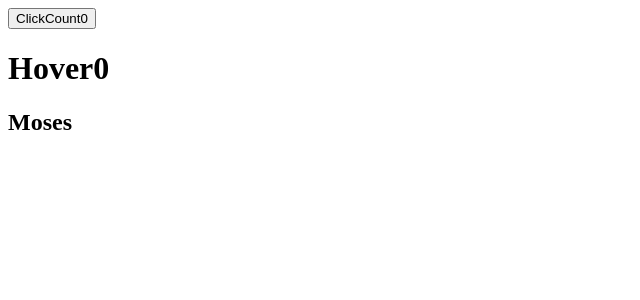
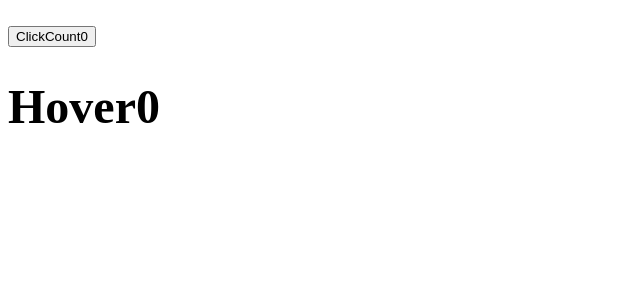
Before and after one commit to Ajdev11/hooks, a React (Create React App) app: page / in a window 1280 px wide. Shown: the top 300 px of the page, without its empty margins (0-640 px from the left). Built offline with nearby package versions, Linux system fonts and the light colour scheme.

Commit message:
THe render props

```diff
--- a/src/App.js
+++ b/src/App.js
@@ -4,6 +4,7 @@ import React, { Component } from "react";
 import ClickCount from "./Components/clickCount";
 import Hover from "./Components/Hover";
 import User from "./Components/User";
+import Counter from "./Components/Counter";
 
 class App extends Component {
   render() {
@@ -11,11 +12,13 @@ class App extends Component {
       /*<>
         <ClickCounter name="Olaseni"/>
         <MouseHover />
+        <ClickCount />
+      <Hover />
+      <User />
       </>*/
       <>
-      <ClickCount />
-      <Hover />
-      <User name = {(isLoggedIn)=> isLoggedIn? "Moses":"Guest"} />
+      <Counter name = {(count, handleIncrement)=> <ClickCount count={count} handleIncrement={handleIncrement} />} />
+      <Counter name = {(count, handleIncrement)=> <Hover count={count} handleIncrement={handleIncrement}/>}/>
       </>
     );
   }
--- /dev/null
+++ b/src/Components/Counter.jsx
@@ -0,0 +1,23 @@
+import React, { Component } from "react";
+
+class Counter extends Component {
+  constructor(props) {
+    super(props);
+
+    this.state = {
+      count: 0,
+    };
+  }
+  handleIncrement = () => {
+    this.setState((prevState) => {
+      return { count: prevState.count + 1 };
+    });
+  };
+  render() {
+    return <>
+      <h2>{this.props.name(this.state.count, this.handleIncrement)}</h2>
+    </>;
+  }
+}
+
+export default Counter;
--- a/src/Components/Hover.jsx
+++ b/src/Components/Hover.jsx
@@ -1,23 +1,11 @@
 import React, { Component } from "react";
 
 class Hover extends Component {
-    constructor(props) {
-        super(props);
-
-        this.state = {
-          count: 0,
-        };
-      }
-      handleIncrement = () => {
-        this.setState((prevState) => {
-          return { count: prevState.count + 1 };
-        });
-      };
   render() {
-    const {count}=this.state
+    const { count, handleIncrement } = this.props;
     return (
       <>
-        <h1 onMouseOver={this.handleIncrement}>Hover{count}</h1>
+        <h1 onMouseOver={handleIncrement}>Hover{count}</h1>
       </>
     );
   }
--- a/src/Components/User.jsx
+++ b/src/Components/User.jsx
@@ -1,4 +1,4 @@
-import React, { Component } from 'react'
+import React, { Component } from "react";
 
 class User extends Component {
   render() {
@@ -6,8 +6,8 @@ class User extends Component {
       <div>
         <h2>{this.props.name(true)}</h2>
       </div>
-    )
+    );
   }
 }
 
-export default User
+export default User;
--- a/src/Components/clickCount.jsx
+++ b/src/Components/clickCount.jsx
@@ -1,25 +1,11 @@
 import React, { Component } from "react";
 
-
-
 class ClickCount extends Component {
-  constructor(props) {
-    super(props);
-
-    this.state = {
-      count: 0,
-    };
-  }
-  handleIncrement = () => {
-    this.setState((prevState) => {
-      return { count: prevState.count + 1 };
-    });
-  };
   render() {
-    const { count } = this.state;
+    const { count, handleIncrement } = this.props;
     return (
       <>
-        <button onClick={this.handleIncrement}>ClickCount{count}</button>
+        <button onClick={handleIncrement}>ClickCount{count}</button>
       </>
     );
   }
```
